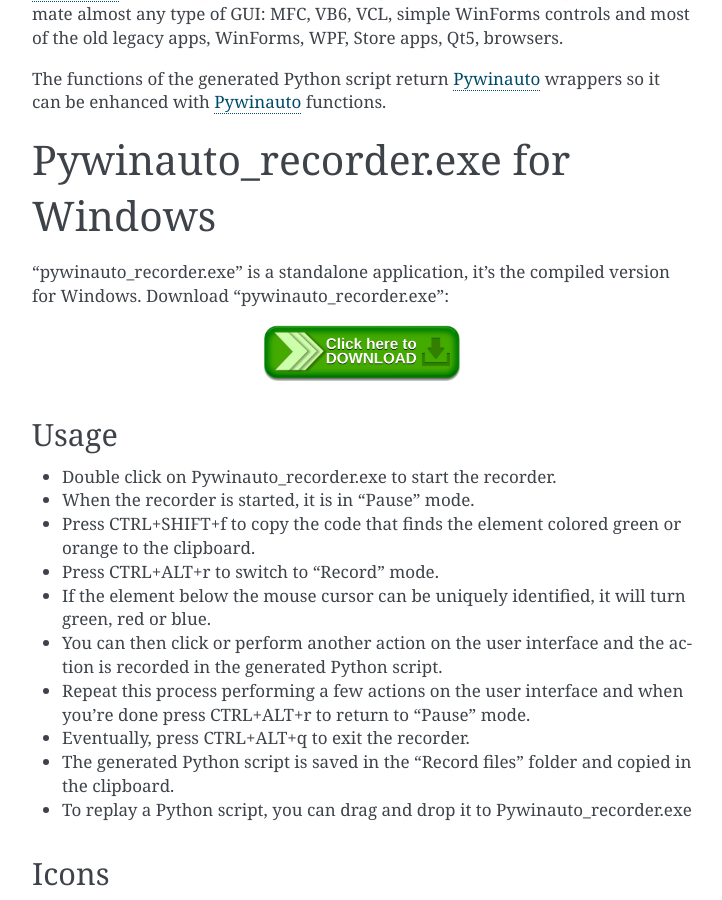
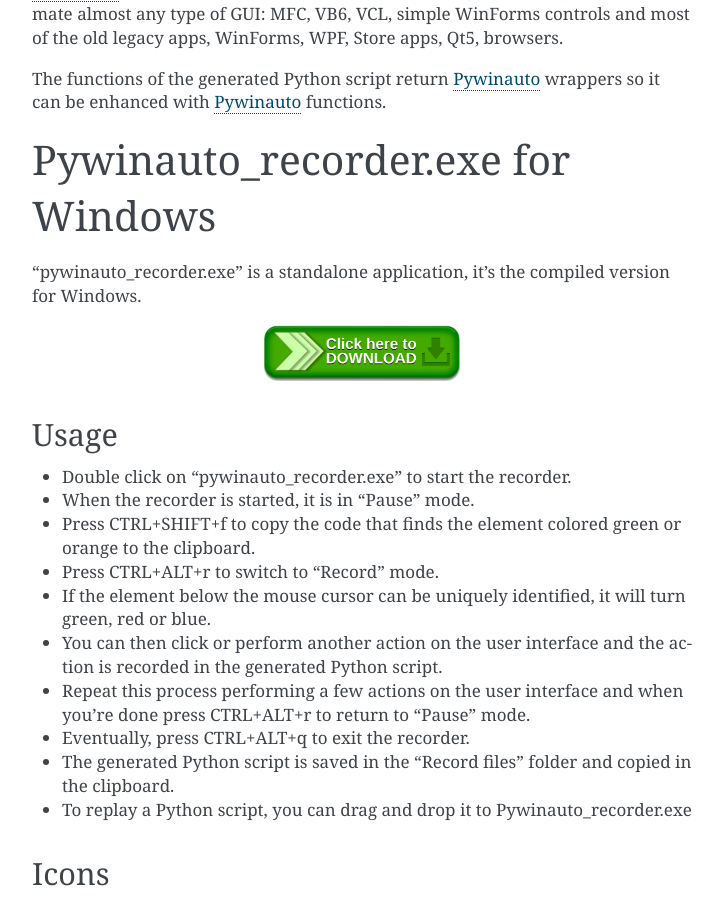
Before and after one commit to beuaaa/pywinauto_recorder, a Sphinx documentation site: the page built from docs/index.rst, in a window 1280 px wide and 900 px high, scrolled down 516 px. Shown: the whole window, without its empty margins (388-1110 px from the left). Built offline with Sphinx 7.4.7, drawn with Linux system fonts in a browser that asks for light colours.

Commit message:
Update download link

```diff
--- a/docs/index.rst
+++ b/docs/index.rst
@@ -24,7 +24,6 @@
 Pywinauto_recorder.exe for Windows
 ==================================
 "pywinauto_recorder.exe" is a standalone application, it's the compiled version for Windows.
-Download "pywinauto_recorder.exe":
 
 .. image:: https://raw.githubusercontent.com/beuaaa/pywinauto_recorder/master/Images/Download.png?sanitize=true
             :target: https://raw.githubusercontent.com/beuaaa/pywinauto_recorder/master/bin/pywinauto_recorder.exe
@@ -33,7 +32,7 @@
 
 Usage
 -----
-- Double click on Pywinauto_recorder.exe to start the recorder.
+- Double click on "pywinauto_recorder.exe" to start the recorder.
 - When the recorder is started, it is in "Pause" mode.
 - Press CTRL+SHIFT+f to copy the code that finds the element colored green or orange to the clipboard.
 - Press CTRL+ALT+r to switch to "Record" mode.
```
